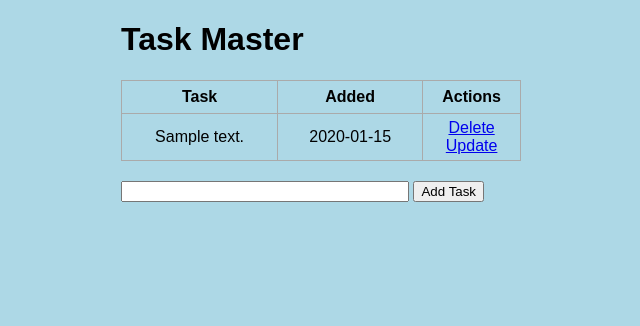
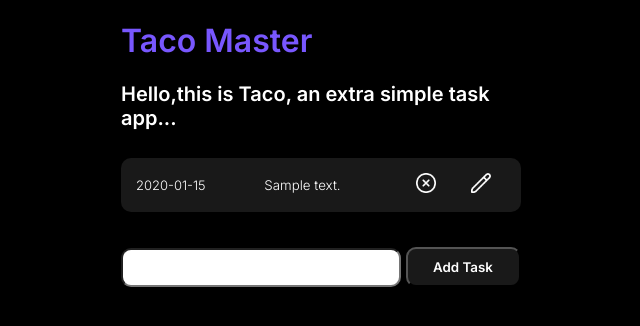
Before and after one commit to grumpycatyo-collab/Tako, a Flask app: page / in a window 1280 px wide. Shown: the top 326 px of the page, without its empty margins (319-959 px from the left). Run offline with Flask 2, Linux system fonts and the light colour scheme; tables that the repository leaves empty hold one stand-in row (values such as "Sample post").

Commit message:
Added design, some static files

```diff
--- a/static/css/main.css
+++ b/static/css/main.css
@@ -1,30 +1,82 @@
 body, html {
     margin: 0;
-    font-family: sans-serif;
-    background-color: lightblue;
+    font-family: 'Inter', sans-serif;
+    background-color: black;
 }
 
 .content {
     margin: 0 auto;
     width: 400px;
+    font-family: 'Inter', sans-serif;
+    font-weight: 300;
+    color: white;
 }
 
-table, td, th {
-    border: 1px solid #aaa;
+
+input[type=text] {
+    width: 100%;
+    padding: 10px 15px;
+    margin: 0px 0;
+    box-sizing: border-box;
+    border-radius: 10px;
+  }
+
+input[type=submit] {
+    height:40px;
+    width:115px;
+    margin: 0px 0;
+    border-radius: 10px;
+    font-family: 'Inter',sans-serif;
+    color:white;
+    font-weight: 700;
+    background-color: #191919
+
+  }
+
+  input[type=submit]:hover {
+    height:40px;
+    width:115px;
+    margin: 0px 0;
+    border-radius: 10px;
+    font-family: 'Inter',sans-serif;
+    color:white;
+    font-weight: 700;
+    background-color: #7857fe;
+    transition-timing-function: ease-in-out;
+    transition: 0.7s;
+
+  }
+
+
+.big {
+    border:1px solid black;
 }
 
+
+
 table {
-    border-collapse: collapse;
+    border-collapse: separate;
     width: 100%;
+    border-spacing: 0 15px;
 }
 
 th {
     height: 30px;
+
 }
 
 td {
-    text-align: center;
-    padding: 5px;
+    text-align: left;
+    padding: 15px;
+    background-color: #191919 ;
+
+
+}
+
+tr {
+  display: table-row;
+  vertical-align: inherit;
+  border-color: inherit;
 }
 
 .form {
--- a/templates/index.html
+++ b/templates/index.html
@@ -1,32 +1,38 @@
 {% extends 'main.html' %}
 
 {% block head %}
-<title> Taskify </title>
+<title> Taco </title>
 {% endblock %}
 
 
 {% block body %}
+
+
 <div class="content">
-    <h1>Task Master</h1>
+    <h1 style="color:#7857fe;">Taco Master</h1>
+    <div class="typewriter" style="font-family: 'Inter',sans-serif; font-size: x-small; font-weight: 100;">
+        <h1>Hello,this is Taco, an extra simple task app...</h1>
+      </div>
     {% if tasks|length < 1 %}
     <h4>Add a task...</h4>
     {% else %}
     <table>
-        <tr>
-            <th>Task</th>
-            <th>Added</th>
-            <th>Actions</th>
-        </tr>
+
         {% for task in tasks %}
+
             <tr>
-                <td>{{ task.content }}</td>
-                <td>{{ task.date_created.date() }}</td>
-                <td>
-                    <a href = "/delete/{{task.id}}">Delete</a>
-                    <br>
-                    <a href = "/update/{{task.id}}">Update</a>
+
+                <td  style="font-size: small; border-bottom-left-radius: 10px; border-top-left-radius: 10px;">{{ task.date_created.date() }}</td>
+                <td style="font-size:smaller;">{{ task.content }}</td>
+                <td style="text-align: center;  border-bottom-right-radius: 10px; border-top-right-radius: 10px;">
+                    <div class = "one" style = "display:inline-block;margin-right:30px;">
+                    <a href = "/delete/{{task.id}}" ><img src ="/static/cross.png" style="width:20px; padding:auto; filter: invert(100%);"></a></div>
+
+                    <div class= "two" style = "display:inline-block;"><a href = "/update/{{task.id}}"><img src ="/static/pencil.png" style="width:20px; padding:auto; filter: invert(100%);" ></a></div>
                 </td>
+
             </tr>
+
         {% endfor%}
     </table>
     {% endif %}
@@ -36,6 +42,7 @@
         <input type="submit" value="Add Task">
     </form>
     </div>
+
 </div>
 
 {% endblock %}
--- a/templates/main.html
+++ b/templates/main.html
@@ -5,6 +5,9 @@
     <meta name="viewport" content="width=device-width, initial-scale=1.0">
     <meta http-equiv="X-UA-Compatible" content="ie=edge">
     <link rel="stylesheet" href="{{ url_for('static', filename='css/main.css') }}">
+    <link rel="preconnect" href="https://fonts.googleapis.com">
+    <link rel="preconnect" href="https://fonts.gstatic.com" crossorigin>
+    <link href="https://fonts.googleapis.com/css2?family=Inter:wght@100;300;400;600&display=swap" rel="stylesheet">
     {% block head %}{% endblock %}
 </head>
 <body>
--- a/templates/update.html
+++ b/templates/update.html
@@ -1,12 +1,12 @@
 {% extends 'main.html' %}
 
 {% block head %}
-<title>Task Master</title>
+<title>Taco</title>
 {% endblock %}
 
 {% block body %}
 <div class="content">
-    <h1 style="text-align: center">Update Task</h1>
+    <h1 style="text-align: center">Update Taco</h1>
 
     <div class="form">
         <form action="/update/{{task.id}}" method="POST">
```
Also changed, not shown: static/cross.png (added), static/pencil.png (added).
